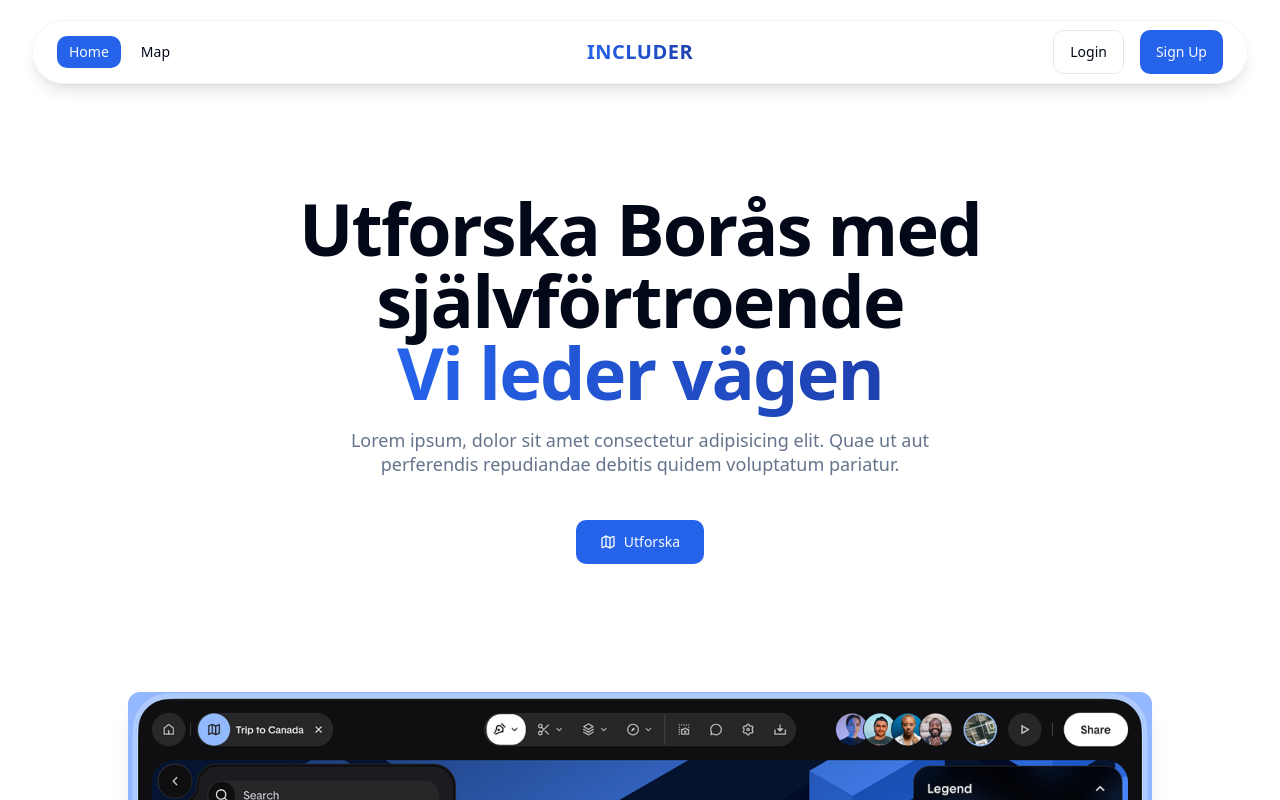
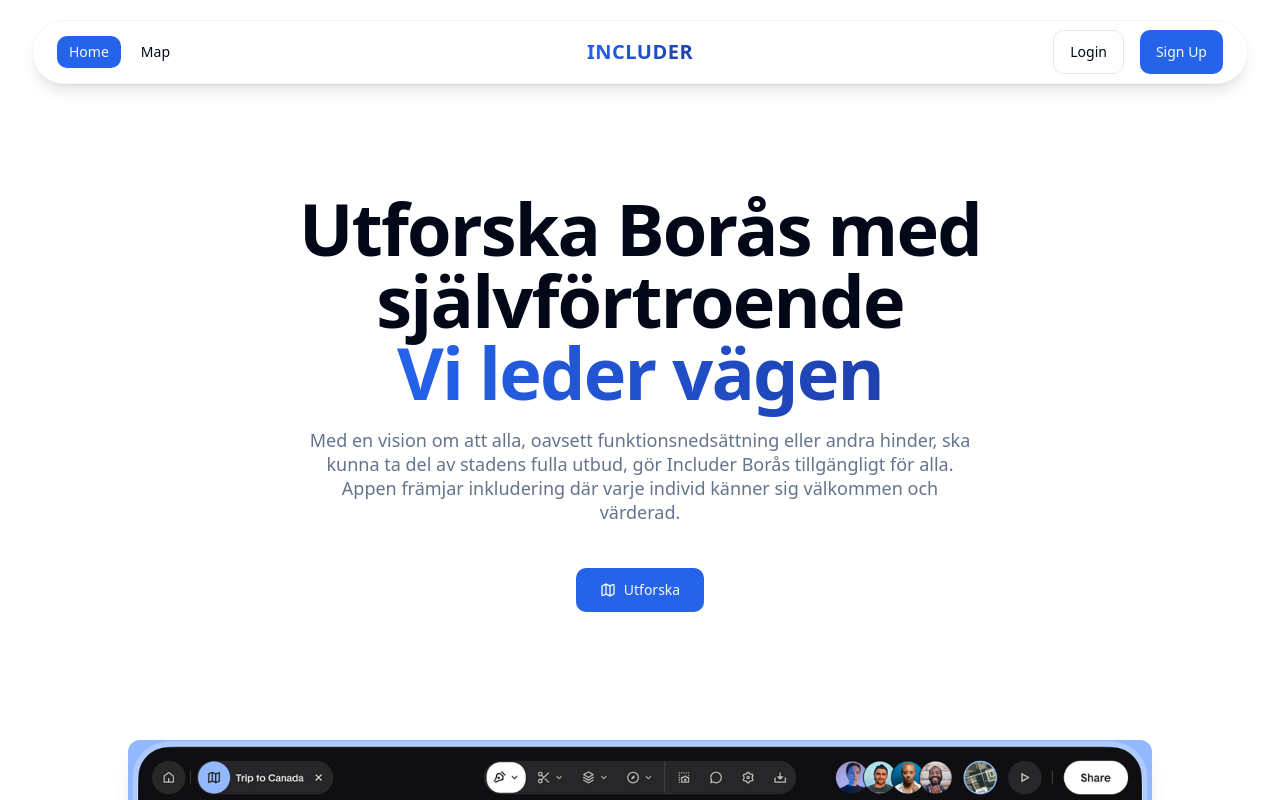
Before and after one commit to btcbojb/sh, a Next.js app: page / in a window 1280 px wide. Shown: the top 800 px of the page. Built offline with nearby package versions, Linux system fonts and the light colour scheme.

Commit message:
front text fix

```diff
--- a/src/components/layout/Hero.tsx
+++ b/src/components/layout/Hero.tsx
@@ -19,8 +19,8 @@
         </h1>
 
         <p className="max-w-[42rem] leading-normal text-muted-foreground sm:text-lg sm:leading-6">
-          Lorem ipsum, dolor sit amet consectetur adipisicing elit. Quae ut aut
-          perferendis repudiandae debitis quidem voluptatum pariatur.
+        Med en vision om att alla, oavsett funktionsnedsättning eller andra hinder, ska kunna ta del av stadens fulla utbud,
+        gör Includer Borås tillgängligt för alla. Appen främjar inkludering där varje individ känner sig välkommen och värderad.
         </p>
 
         <div className="flex justify-center space-x-2 md:space-x-4 mt-6">
```
